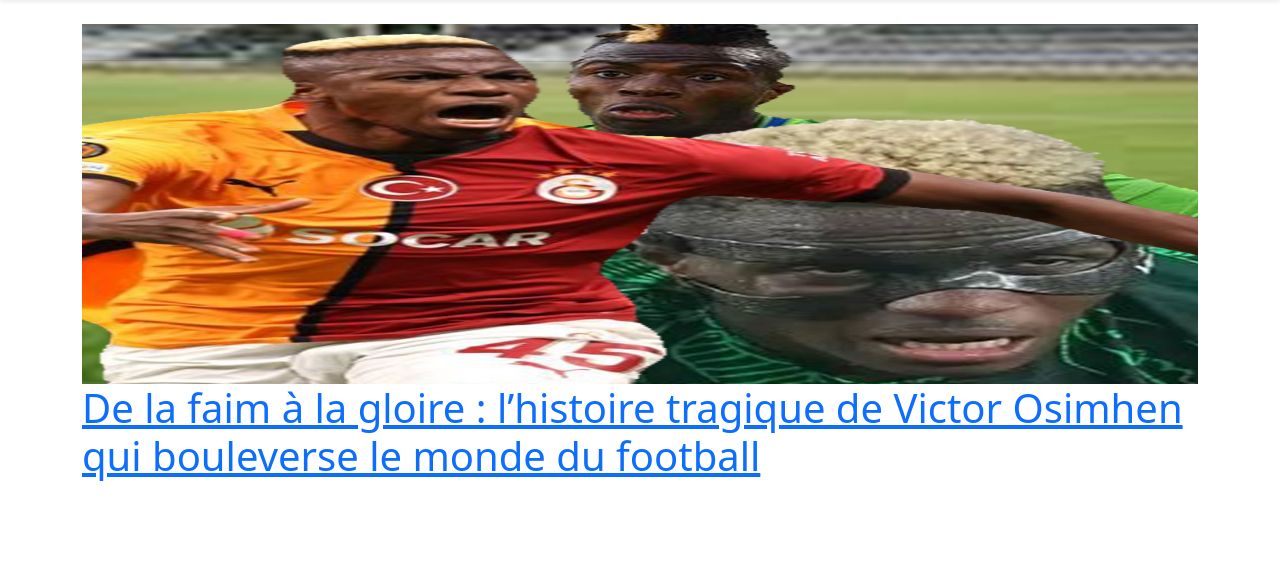
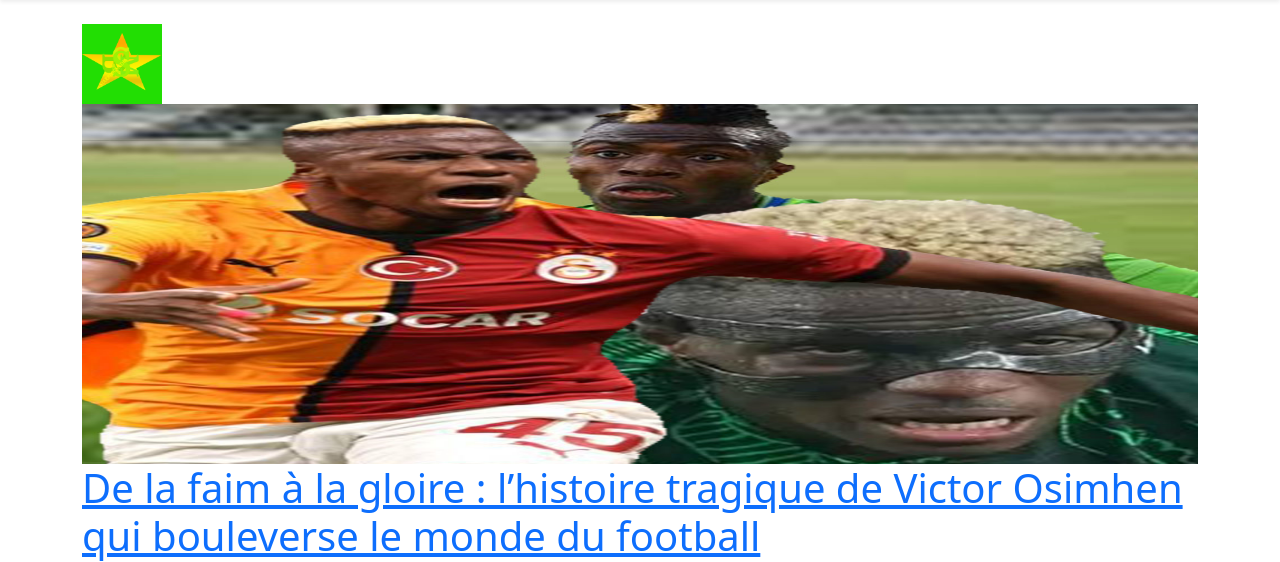
Before and after one commit to florentinsaba03-wq/starmediablog, a Django app: page / in a window 1280 px wide. Shown: the part 71-633 px from the top of the page. Run offline with Django 5.2, Linux system fonts and the light colour scheme; data comes from the database, SQL or seed files in the repository; some libraries are stand-ins or nearby versions.

Commit message:
fix image display when image is missing

```diff
--- a/templates/article_detail.html
+++ b/templates/article_detail.html
@@ -1,3 +1,4 @@
+{% load static %}
 <h1>{{ article.title }}</h1>
 <p class="text-muted">
     {{ article.views }} vues • {{ article.created_at|date:"d M Y" }}
@@ -8,6 +9,8 @@
      alt="StarMediaBlog - {{ article.title }}"
      class="img-fluid"
      loading="lazy">
+{% else %}
+    <img src="{% static 'images/logo.png' %}" height="80" loading="lazy">
 {% endif %}
 
 <p>{{ article.content |safe }}</p>
--- a/templates/category_articles.html
+++ b/templates/category_articles.html
@@ -1,6 +1,6 @@
 <!DOCTYPE html>
 <html>
-
+{% load static %}
 <head>
 
 <title>{{ category.name }} - StarMediaBlog</title>
@@ -32,6 +32,8 @@
 {% if article.image %}
 <img src="{{ article.image.url }}" class="card-img-top"
      loading="lazy">
+{% else %}
+    <img src="{% static 'images/logo.png' %}" height="80" loading="lazy">
 {% endif %}
 
 <div class="card-body">
--- a/templates/home.html
+++ b/templates/home.html
@@ -39,13 +39,19 @@
 <div class="row mb-4">
 
 <div class="col-12 position-relative">
-
+{% if article.image %}
+    <img src="{{ article.image.url }}" width="680" height="380" loading="lazy">
+{% else %}
+    <img src="{% static 'images/logo.png' %}" height="80" loading="lazy">
+{% endif %}
 {% if hero.image %}
 <img src="{{ hero.image.url }}"
      class=" w-100 hero-img-fluid"
      alt="{{ article.title }}"
      width="680" height="360"
      loading="lazy">
+{% else %}
+    <img src="{% static 'images/logo.png' %}" height="80" loading="lazy">
 {% endif %}
 
 <div class="hero-overlay">
@@ -81,6 +87,8 @@
  alt="{{ article.title }}"
      width="680" height="380"
      loading="lazy">
+{% else %}
+    <img src="{% static 'images/logo.png' %}" height="80" loading="lazy">
 {% endif %}
 
 <div class="card-body">
@@ -113,8 +121,11 @@
 <h2>Sport</h2>
 {% for article in sport_articles %}
 <a href="{% url 'article_detail' article.slug %}">
-    <img src="{{ article.image.url }}" width="680" height="380"
-     loading="lazy">
+{% if article.image %}
+    <img src="{{ article.image.url }}" width="680" height="380" loading="lazy">
+{% else %}
+    <img src="{% static 'images/logo.png' %}" height="80" loading="lazy">
+{% endif %}
     <h3>{{ article.title }}</h3>
 </a>
 {% endfor %}
@@ -122,8 +133,11 @@
 <h2>Musique</h2>
 {% for article in musique_articles %}
 <a href="{% url 'article_detail' article.slug %}">
-    <img src="{{ article.image.url }}" width="680" height="380"
-     loading="lazy">
+{% if article.image %}
+    <img src="{{ article.image.url }}" width="680" height="380" loading="lazy">
+{% else %}
+    <img src="{% static 'images/logo.png' %}" height="80" loading="lazy">
+{% endif %}
     <h3>{{ article.title }}</h3>
 </a>
 {% endfor %}
@@ -131,8 +145,12 @@
 <h2>Sociopolitique</h2>
 {% for article in sociopolitique_articles %}
 <a href="{% url 'article_detail' article.slug %}">
-    <img src="{{ article.image.url }}" width="680" height="380"
-     loading="lazy">
+    {% if article.image %}
+    <img src="{{ article.image.url }}" width="680" height="380" loading="lazy">
+{% else %}
+    <img src="{% static 'images/logo.png' %}" height="80" loading="lazy">
+{% endif %}
+    <img src="{{ article.image.url }}" width="680" height="380">
     <h3>{{ article.title }}</h3>
 </a>
 {% endfor %}
@@ -140,8 +158,11 @@
 <h2>Divers</h2>
 {% for article in divers_articles %}
 <a href="{% url 'article_detail' article.slug %}">
-    <img src="{{ article.image.url }}" width="680" height="380"
-     loading="lazy">
+{% if article.image %}
+    <img src="{{ article.image.url }}" width="680" height="380" loading="lazy">
+{% else %}
+    <img src="{% static 'images/logo.png' %}" height="80" loading="lazy">
+{% endif %}
     <h3>{{ article.title }}</h3>
 </a>
 {% endfor %}
@@ -160,6 +181,8 @@
      alt="{{ article.title }}"
      width="680" height="380"
      loading="lazy">
+{% else %}
+    <img src="{% static 'images/logo.png' %}" height="80" loading="lazy">
 {% endif %}
 <h6>{{ article.title }}</h6>
 
```
